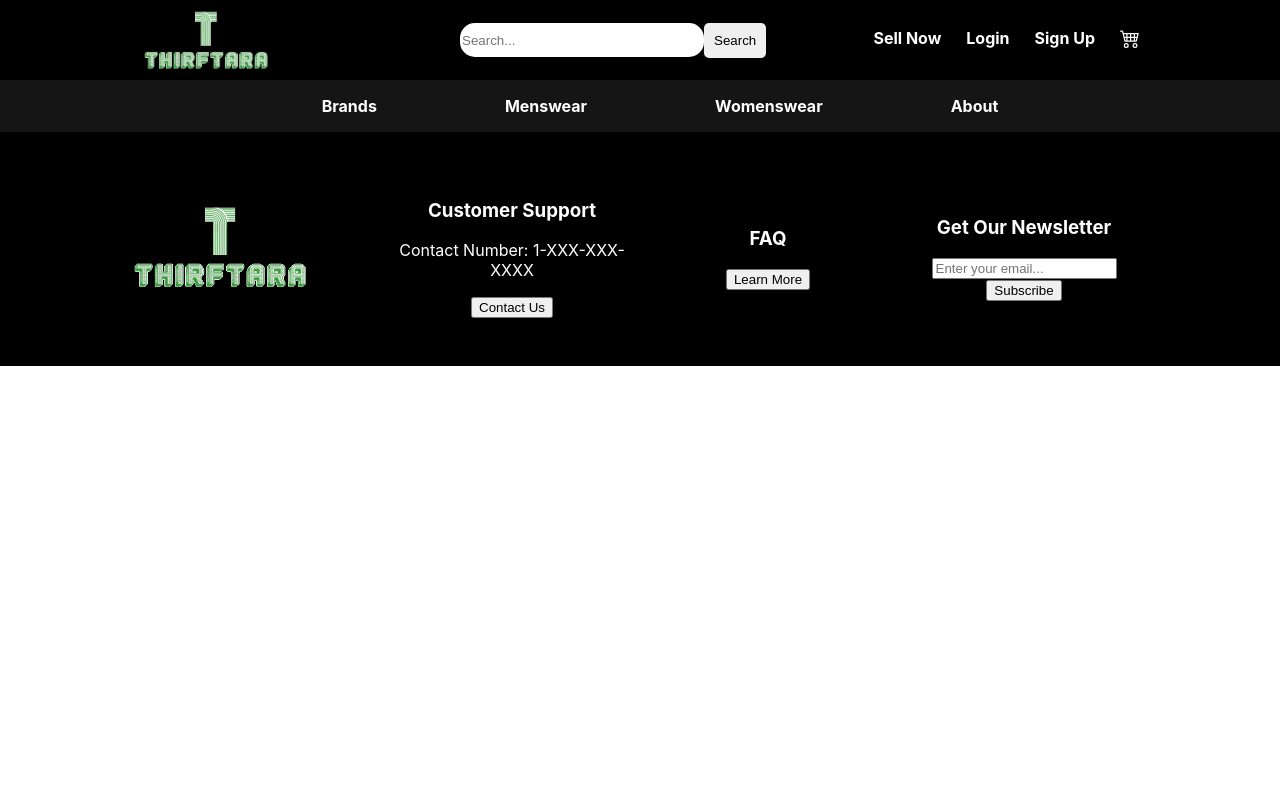
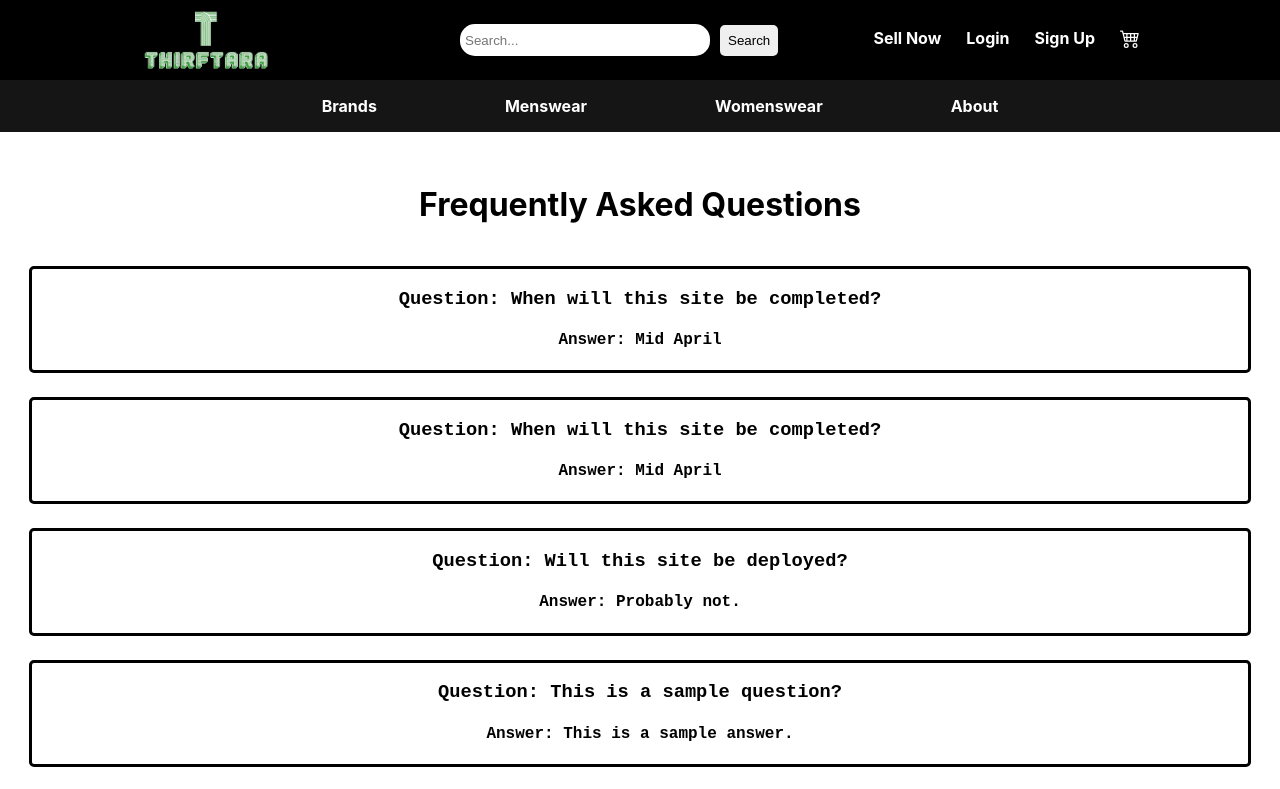
Before and after one commit to William321012/Thriftara, a React (Create React App) app in the folder thriftara/: page /faq in a window 1280 px wide. Shown: the top 789 px of the page. Built offline with nearby package versions, Linux system fonts and the light colour scheme.

Commit message:
faq page, fixed btns, fixed links

```diff
--- a/thriftara/src/App.js
+++ b/thriftara/src/App.js
@@ -5,6 +5,8 @@ import Footer from './components/Footer/Footer'
 import Home from './pages/Home';
 import About from './pages/About'
 import Brands from './pages/Brands';
+import FAQ from './pages/FAQ';
+import Cart from './pages/Cart';
 
 function App() {
   return (
@@ -15,6 +17,8 @@ function App() {
           <Route path='/' element={<Home />} />
           <Route path='/about' element={<About />} />
           <Route path='/brands' element={<Brands />} />
+          <Route path='/faq' element={<FAQ />} />
+          <Route path='/cart' element={<Cart />} />
         </Routes>
         <Footer />
       </Router>
--- a/thriftara/src/components/Footer/Footer.css
+++ b/thriftara/src/components/Footer/Footer.css
@@ -21,10 +21,61 @@
     width: 20vw;
 }
 
+.contact-btn  {
+    box-sizing: border-box;
+    border: 0;
+    border-radius: 10px;
+    font-weight: bold;
+    font-size: large;
+    padding: 10px 10px;
+}
+
+.contact-btn:hover {
+    cursor: pointer;
+    color: green;
+}
+
 .faq {
     width: 20vw;
+}
+
+.learn-more {
+    box-sizing: border-box;
+    border: 0;
+    border-radius: 10px;
+    font-weight: bold;
+    font-size: large;
+    padding: 10px 10px;
+}
+
+.learn-more:hover {
+    cursor: pointer;
+    color: green;
 }
 
 .newsletter {
     width: 20vw;
 }
+
+.email-input {
+    width: 100%;
+    height: 2rem;
+    border-radius: 10px;
+    border-style: none;
+    padding: 0 10px;
+    margin-bottom: 10px;
+}
+
+.subscribe-btn {
+    box-sizing: border-box;
+    border: 0;
+    border-radius: 10px;
+    font-weight: bold;
+    font-size: large;
+    padding: 10px 10px;
+}
+
+.subscribe-btn:hover {
+    cursor: pointer;
+    color: green;
+}
--- a/thriftara/src/components/Footer/Footer.js
+++ b/thriftara/src/components/Footer/Footer.js
@@ -3,12 +3,12 @@ import './Footer.css'
 import Logo from '../../logo/logo.png'
 import { Link } from 'react-router-dom'
 
-function Footer () {
+function Footer() {
   return (
     <>
       <div className='footer-container'>
         <section className='footer-logo'>
-          <Link to='/'><img src={Logo} alt='logo' className='FooterLogo'/></Link>
+          <Link to='/'><img src={Logo} alt='logo' className='FooterLogo' /></Link>
         </section>
         <section className='customer-support'>
           <h3>Customer Support</h3>
@@ -17,12 +17,12 @@ function Footer () {
         </section>
         <section className='faq'>
           <h3>FAQ</h3>
-          <button className='submit'>Learn More</button>
+          <Link to='/faq'><button className='learn-more'>Learn More</button></Link>
         </section>
         <section className='newsletter'>
           <h3>Get Our Newsletter</h3>
           <form>
-            <input type='email' placeholder='Enter your email...' />
+            <input type='email' className='email-input' placeholder='Enter your email...' />
             <button type='submit' className='subscribe-btn'>Subscribe</button>
           </form>
         </section>
--- a/thriftara/src/components/Navbar/Navbar.css
+++ b/thriftara/src/components/Navbar/Navbar.css
@@ -41,12 +41,19 @@ a {
     height: 2rem;
     border-radius: 15px;
     border: none;
+    margin-right: 10px;
+    padding: 0 5px;
 }
 
 .search-btn {
-    padding: 10px;
+    padding: 8px 8px;
     border: none;
     border-radius: 5px;
+}
+
+.search-btn:hover {
+    cursor: pointer;
+    color: slateblue;
 }
 
 .navbar-btm {
--- /dev/null
+++ b/thriftara/src/pages/Cart.js
@@ -0,0 +1,10 @@
+import React from 'react'
+import '../styles/Cart.css'
+
+function Cart() {
+  return (
+    <div>Cart</div>
+  )
+}
+
+export default Cart
--- /dev/null
+++ b/thriftara/src/pages/FAQ.js
@@ -0,0 +1,33 @@
+import React from 'react'
+import '../styles/FAQ.css'
+
+function FAQ() {
+    return (
+        <div className='card-container'>
+            <h1>Frequently Asked Questions</h1>
+            <br></br>
+            <div className='questions'>
+                <h3>Question: When will this site be completed?</h3>
+                <h4>Answer: Mid April</h4>
+            </div>
+            <div className='questions'>
+                <h3>Question: When will this site be completed?</h3>
+                <h4>Answer: Mid April</h4>
+            </div>
+            <div className='questions'>
+                <h3>Question: Will this site be deployed?</h3>
+                <h4>Answer: Probably not.</h4>
+            </div>
+            <div className='questions'>
+                <h3>Question: This is a sample question?</h3>
+                <h4>Answer: This is a sample answer.</h4>
+            </div>
+            <div className='questions'>
+                <h3>Question: How will recommendations be implemented?</h3>
+                <h4>Answer: There will be a survey and/or based on your frequently bought items.</h4>
+            </div>
+        </div>
+    )
+}
+
+export default FAQ
--- /dev/null
+++ b/thriftara/src/styles/FAQ.css
@@ -0,0 +1,16 @@
+.card-container {
+    display: block;
+    padding: 2rem 0;
+}
+
+.questions {
+    border-radius: 5px;
+    border-color: black;
+    border-style: solid;
+    margin:auto;
+    margin-bottom: 1.5rem;
+    width: 95%;
+    justify-content: center;
+    font-family: monospace;
+    font-size: large;
+}
```
Also changed, not shown: thriftara/src/styles/Cart.css (added).
